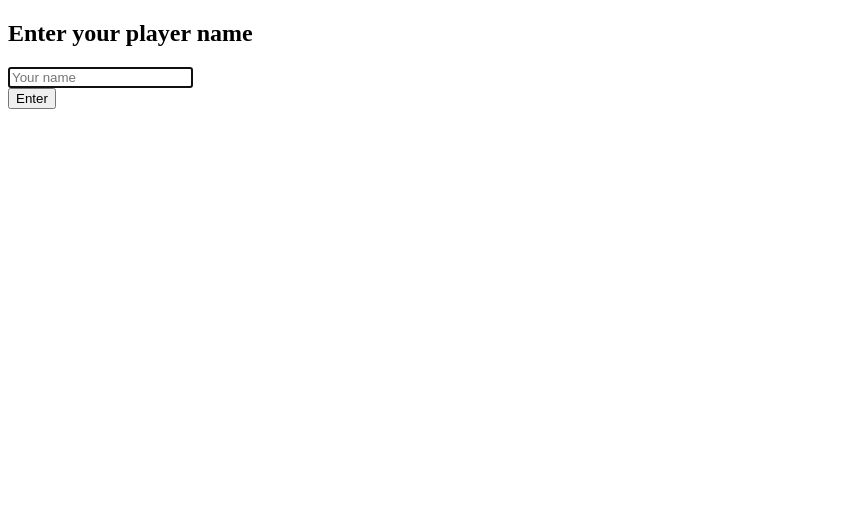
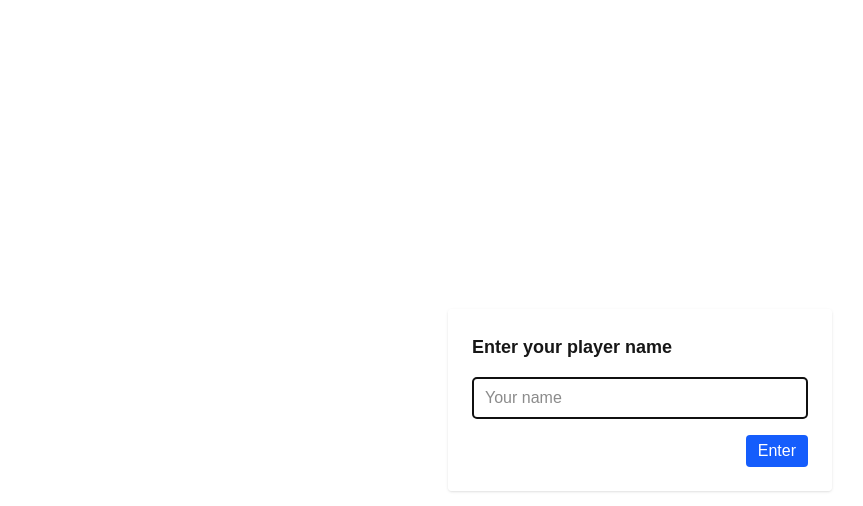
Before and after one commit to rayanecommonW/Garama, a Next.js app in the folder frontend/: page / in a window 1280 px wide. Shown: the top 506 px of the page, without its empty margins (0-863 px from the left). Built offline with nearby package versions, Linux system fonts and the light colour scheme.

Commit message:
fixed layout

```diff
--- /dev/null
+++ b/frontend/src/app/layout.tsx
@@ -0,0 +1,22 @@
+import type { Metadata } from 'next';
+import React from 'react';
+import './globals.css';
+
+export const metadata: Metadata = {
+  title: 'Garama',
+  description: 'Multiplayer .io demo built with Next.js',
+};
+
+export default function RootLayout({
+  children,
+}: {
+  children: React.ReactNode;
+}) {
+  return (
+    <html lang="en">
+      <body className="bg-slate-950 text-slate-100 min-h-screen antialiased">
+        {children}
+      </body>
+    </html>
+  );
+}
```
